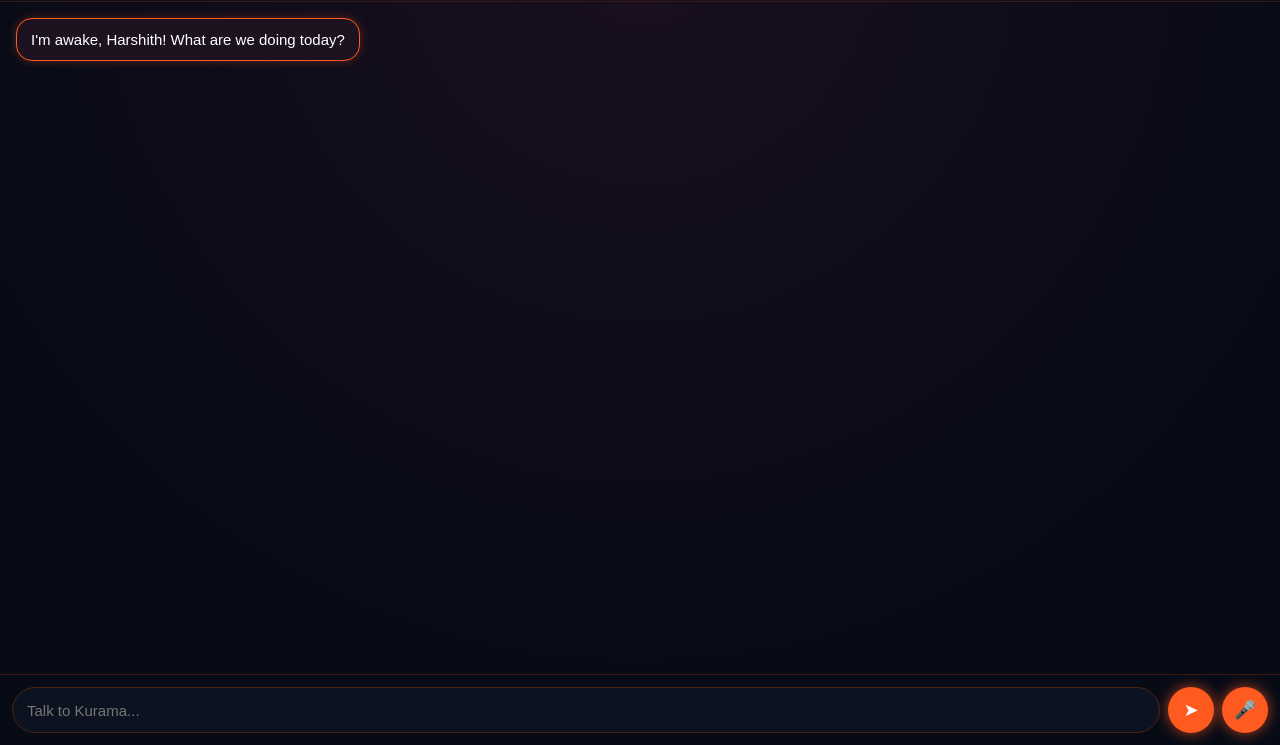
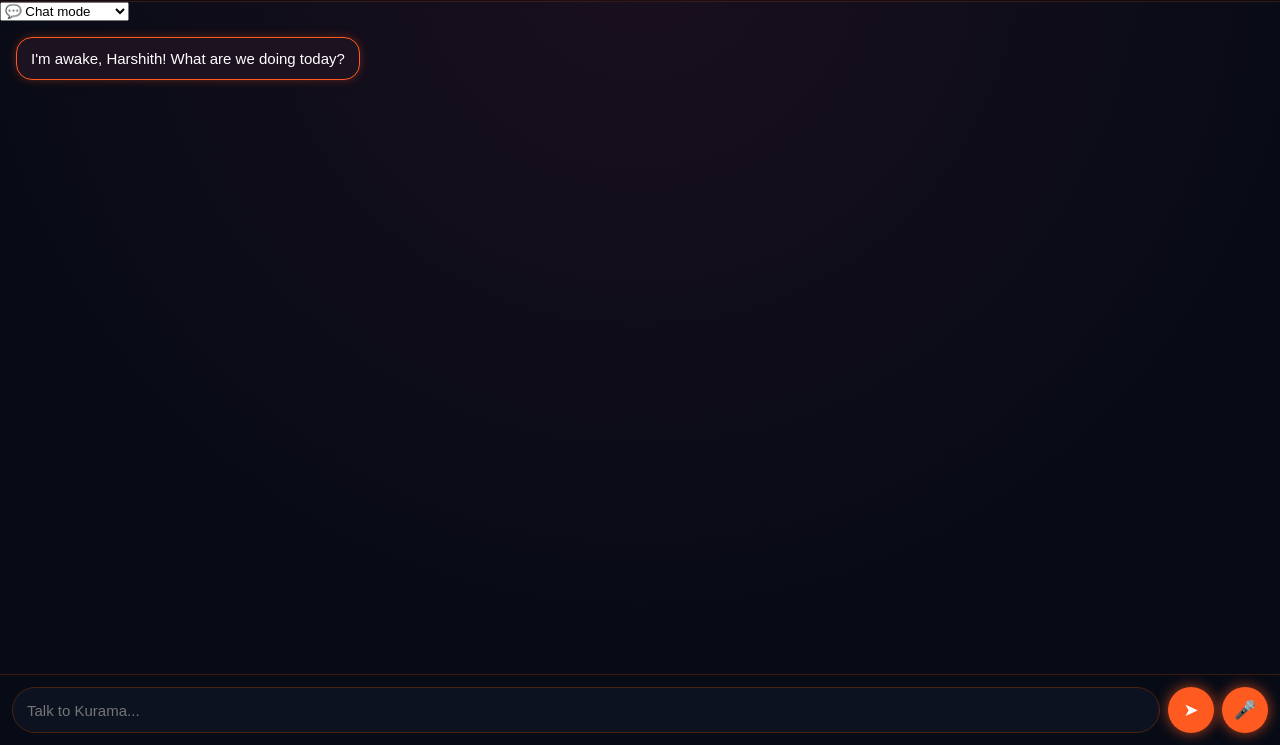
Before and after one commit to harshithuppu329-arch/Kurama-ai, a plain HTML site: page index.html in a window 1280 px wide. Shown: the part 55-800 px from the top of the page. Drawn offline with Linux system fonts and the light colour scheme.

Commit message:
Add mode selection dropdown to index.html
Added a mode selection dropdown with various modes.

```diff
--- a/index.html
+++ b/index.html
@@ -15,6 +15,17 @@
   </div>
 </header>
 
+  <div class="modebar">
+  <select id="mode">
+    <option value="chat">💬 Chat mode</option>
+    <option value="study">📚 Study mode</option>
+    <option value="coding">💻 Coding mode</option>
+    <option value="anime">🦊 Anime mode</option>
+    <option value="writing">✍️ Writing mode</option>
+    <option value="creative">🎨 Creative mode</option>
+  </select>
+  </div>
+
 <main id="chat">
   <div class="msg kurama">I'm awake, Harshith! What are we doing today?</div>
 </main>
```
